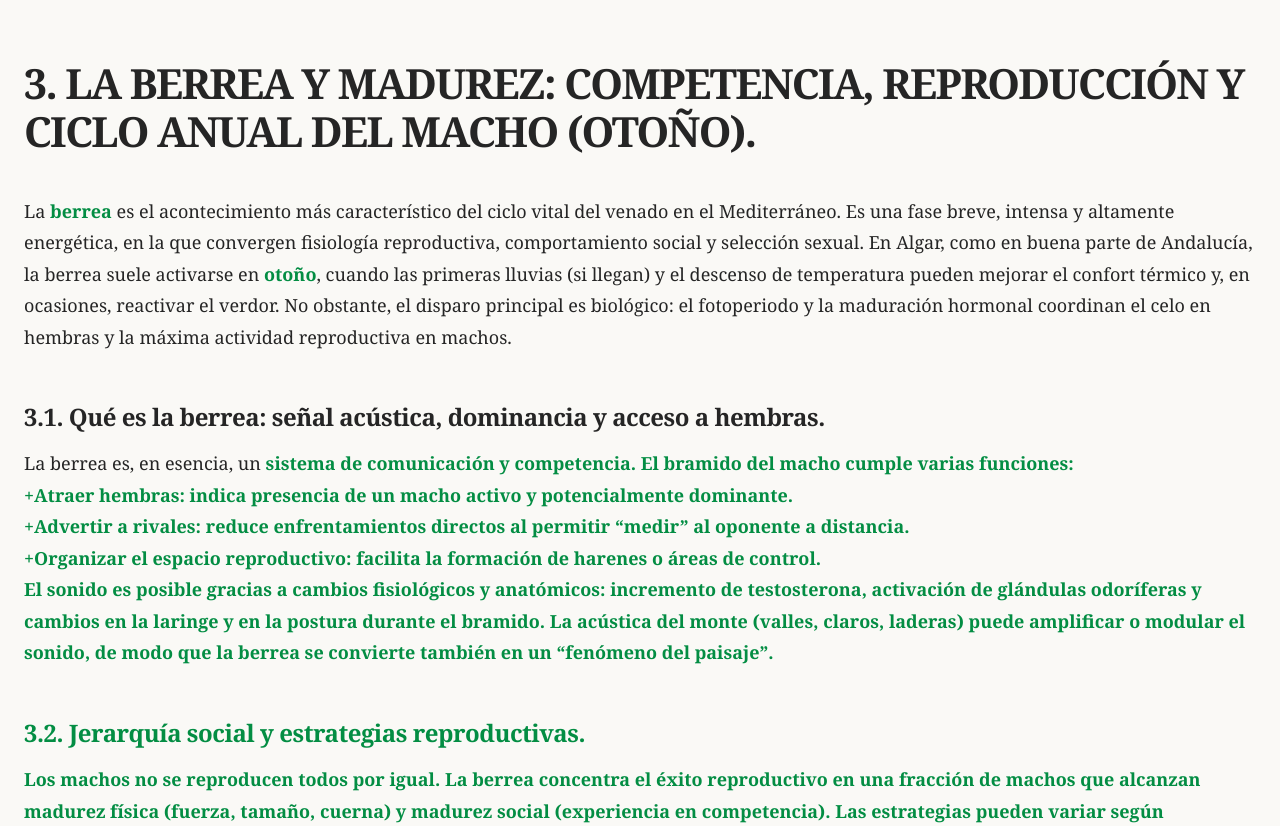
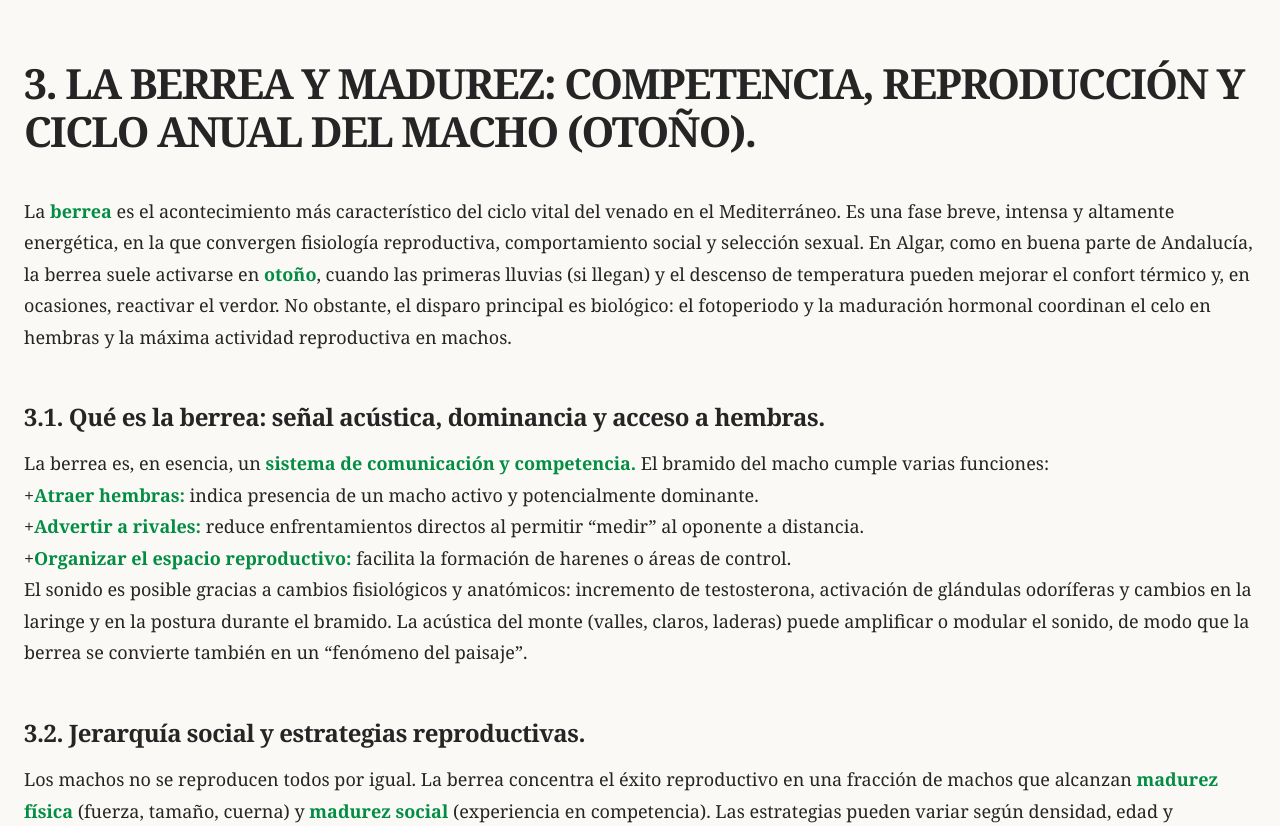
Before and after one commit to AytoAlgar/aytoalgar.github.io, a plain HTML site: page etapa-3/index.html in a window 1280 px wide. Shown: the top 826 px of the page. Drawn offline with Linux system fonts and the light colour scheme.

Commit message:
Etapa 3 fix 2

```diff
--- a/etapa-3/index.html
+++ b/etapa-3/index.html
@@ -21,7 +21,7 @@
   fotoperiodo y la maduración hormonal coordinan el celo en hembras y la máxima
   actividad reproductiva en machos.
   <h2>3.1. Qué es la berrea: señal acústica, dominancia y acceso a hembras.</h2>
-  La berrea es, en esencia, un <b>sistema de comunicación y competencia. El bramido del
+  La berrea es, en esencia, un <b>sistema de comunicación y competencia.</b> El bramido del
     macho cumple varias funciones:<br>
     +<b>Atraer hembras:</b> indica presencia de un macho activo y potencialmente
     dominante.<br>
```
Lines whose indentation alone changed are shown as unchanged.
